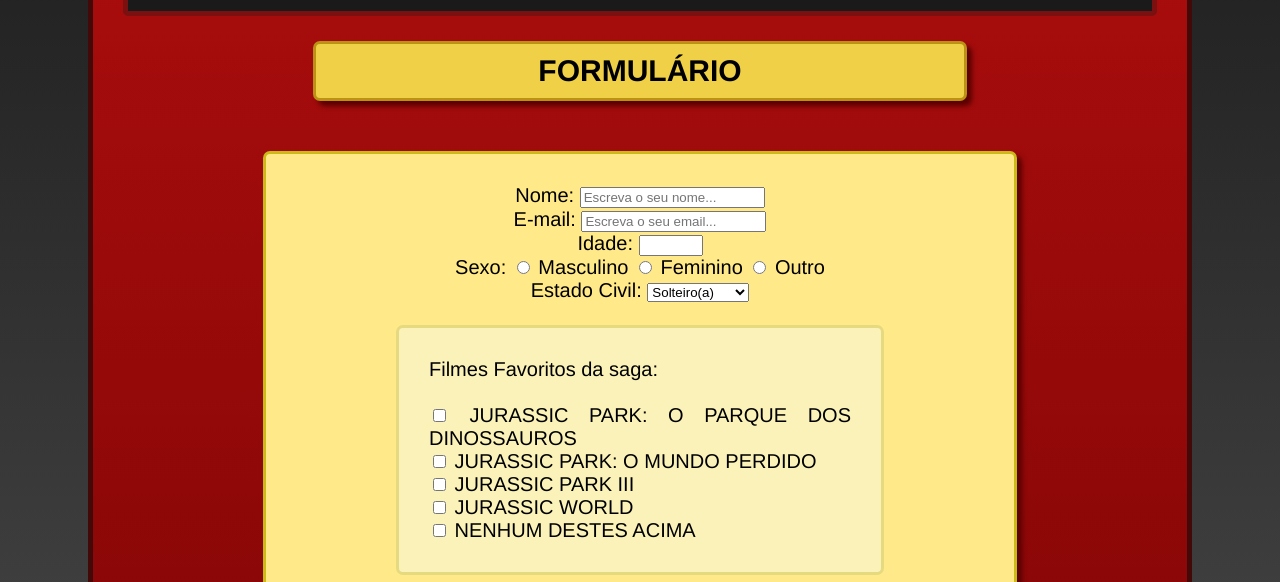
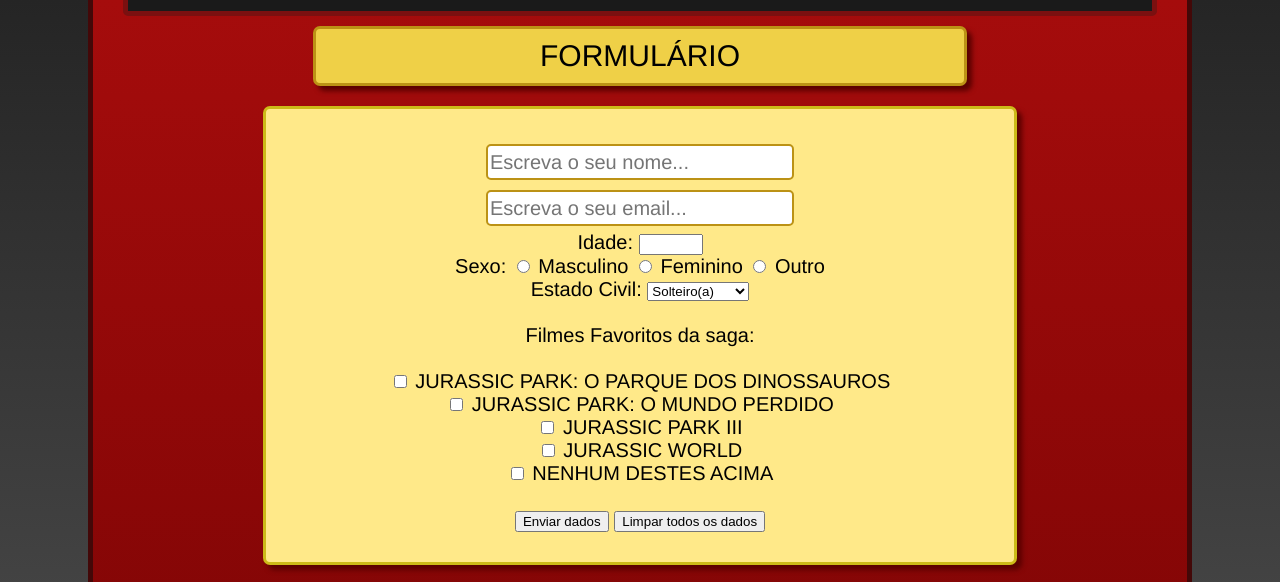
Before and after one commit to KauanBS-art/desenvolvimento-front-end, a plain HTML site: page formulario.html in a window 1280 px wide. Shown: the part 218-800 px from the top of the page. Drawn offline with Linux system fonts and the light colour scheme.

Commit message:
Update formulario.html

```diff
--- a/formulario.html
+++ b/formulario.html
@@ -3,72 +3,7 @@
 <html lang="pt-br">
     <head>
         <title> FORMULARIO </title>
-        <style type="text/css">
-            body {
-                background: linear-gradient(#1a1a1a, #454545);
-            }
-
-            .box {
-                border: 5px solid rgb(67, 8, 8);
-                border-radius: 10px;
-                display: center;
-                margin-right: 80px;
-                margin-left: 80px;
-                margin-bottom: 20px;
-                background: linear-gradient(rgb(176, 14, 14), rgb(133, 6, 6));
-                align-items: center;
-                padding: 20px;
-                justify-content: center;
-            }
-
-            #logo {
-                border: 5px solid rgb(123, 16, 16);
-                border-radius: 5px;
-                align-items: center;
-                text-align: center;
-                margin: 10px;
-                background-color: #1a1a1a;
-                padding: 10px;
-            }
-
-            form {
-                border: 3px solid rgb(204, 186, 24);
-                border-radius: 7px;
-                text-align: center;
-                font-size: 20px;
-                font-family: 'Franklin Gothic Medium', 'Arial Narrow', Arial, sans-serif;
-                background-color: rgb(255, 233, 137);
-                padding: 30px;
-                margin: 50px;
-                margin-right: 150px;
-                margin-left: 150px;
-                box-shadow: 5px 5px 5px rgb(90, 0, 0);
-            }
-
-            #boxform {
-                border: 3px solid rgb(230, 218, 129);
-                border-radius: 7px;
-                background-color: rgb(250, 242, 185);
-                padding: 30px;
-                margin-right: 100px;
-                margin-left: 100px;
-                text-align: justify;
-            }
-
-            #titulo-formulario {
-                border: 3px solid rgb(188, 146, 21);
-                border-radius: 7px;
-                text-align: center;
-                font-size: 30px;
-                font-family: 'Franklin Gothic Medium', 'Arial Narrow', Arial, sans-serif;
-                background-color: rgb(239, 208, 71);
-                padding: 10px;
-                margin-right: 200px;
-                margin-left: 200px;
-                display: center;
-                box-shadow: 5px 5px 5px rgb(90, 0, 0);
-            }
-        </style>
+        <link rel="stylesheet" href="stylo.css">
     </head>
     <body>
         <main>
@@ -77,14 +12,12 @@
                     <img src="jp_topoLogotipo.png" alt="Logotipo Jurassic Park">
                 </header>
 
-                <h1 id="titulo-formulario"> FORMULÁRIO </h1>
+                <div class="titulos"> FORMULÁRIO </div>
 
-                <form>
-                    <label>Nome: </label>
-                    <input type="text" placeholder="Escreva o seu nome..."><br>
+                <div class="edit_form"><form>
+                    <input type="text" class="edit_input" placeholder="Escreva o seu nome..."><br>
 
-                    <label>E-mail: </label>
-                    <input type="email" placeholder="Escreva o seu email..."><br>
+                    <input type="email" class="edit_input" placeholder="Escreva o seu email..."><br>
 
                     <label>Idade: </label>
                     <input type="number" min="0" max="130"><br>
@@ -112,9 +45,9 @@
                         <input type="checkbox" name="nenhum"> NENHUM DESTES ACIMA<br>
                     </div>
                     <br>
-                    <input type="submit" value="Enviar dados">
-                    <input type="reset" value="Limpar todos os dados">
-                </form>
+                    <input type="submit" class="button_submit" value="Enviar dados">
+                    <input type="reset" id="button_clear" value="Limpar todos os dados">
+                </form></div>
             </section>
         </main>
     </body>
```
